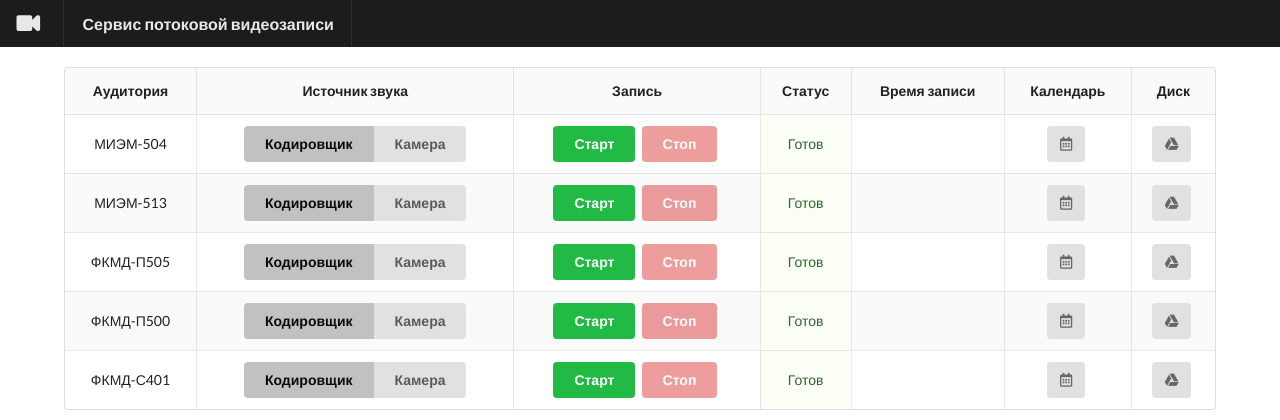
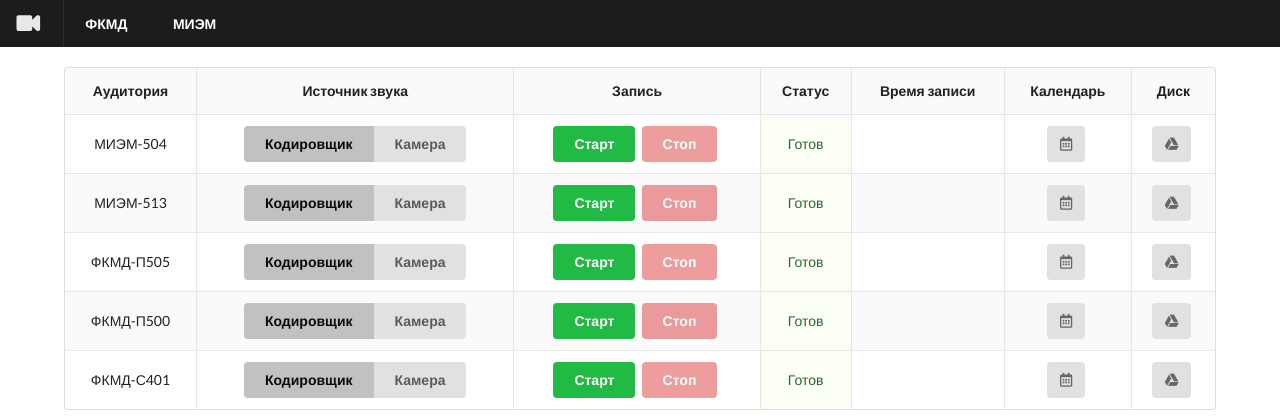
Before and after one commit to Diverso-NVR/NVR, a Flask app: page / in a window 1280 px wide. Shown: the top 420 px of the page. Run offline with Flask 2, Linux system fonts and the light colour scheme; some libraries are stand-ins or nearby versions.

Commit message:
campus buttons

```diff
--- a/app/static/style.css
+++ b/app/static/style.css
@@ -10,8 +10,7 @@ body {
   align-items: center;
   justify-content: stretch;
 }
-header,
-footer {
+header {
   background: #1b1e21;
   width: 100%;
 }
@@ -26,10 +25,6 @@ main {
   padding: 20px 0;
 }
 
-.logo {
-  max-height: 50px;
-}
-
 th {
   text-align: center;
 }
--- a/app/templates/index.html
+++ b/app/templates/index.html
@@ -2,7 +2,7 @@
 <html lang="en">
   <head>
     <meta charset="UTF-8" />
-    <title>Project</title>
+    <title>NVR</title>
     <link rel="stylesheet" href="../static/style.css" />
     <link
       href="https://fonts.googleapis.com/css?family=Raleway"
@@ -43,10 +43,8 @@
         <div class="item">
           <i class="inverted large video icon"></i>
         </div>
-
-        <a class="item" style="font-size: 16px;"
-          ><b>Сервис потоковой видеозаписи</b></a
-        >
+        <button class="ui black button">ФКМД</button>
+        <button class="ui black button">МИЭМ</button>
       </div>
     </header>
 
```
